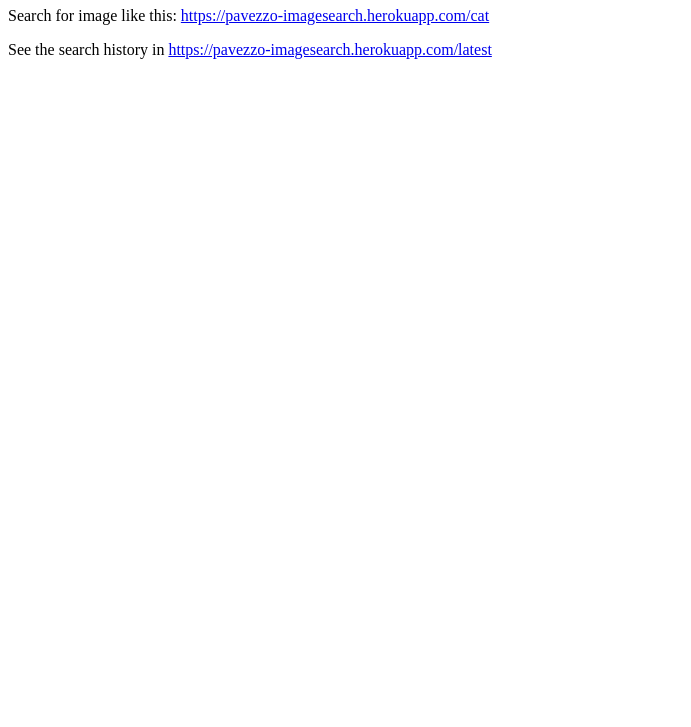
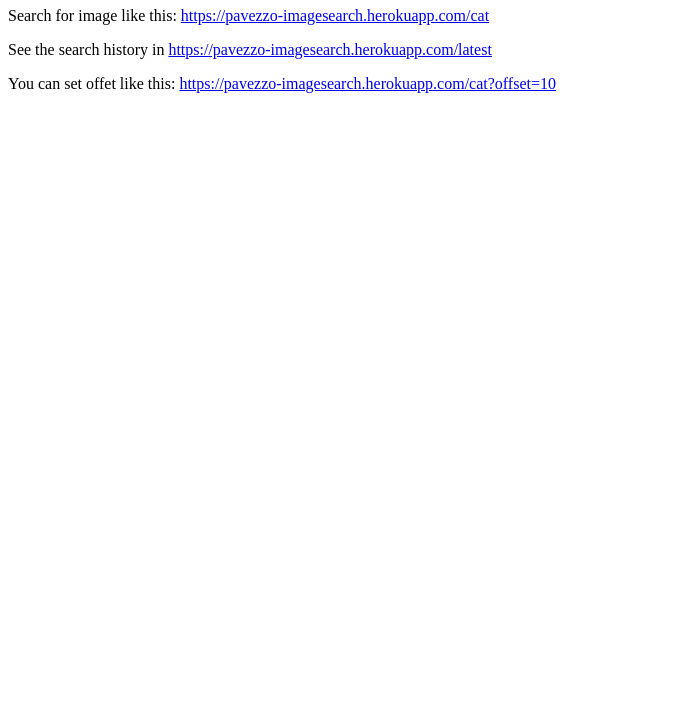
Before and after one commit to pavezzo/fcc-image-search, a website: page index.html in a window 1280 px wide. Shown: the part 73-800 px from the top of the page, without its empty margins (0-691 px from the left). Drawn offline with Linux system fonts and the light colour scheme.

Commit message:
Third commit

```diff
--- a/index.html
+++ b/index.html
@@ -9,6 +9,8 @@
           <p>Search for image like this: <a href="https://pavezzo-imagesearch.herokuapp.com/cat">https://pavezzo-imagesearch.herokuapp.com/cat</a></p>
 
           <p>See the search history in <a href="https://pavezzo-imagesearch.herokuapp.com/latest">https://pavezzo-imagesearch.herokuapp.com/latest</a></p>
+
+          <p>You can set offet like this: <a href="https://pavezzo-imagesearch.herokuapp.com/cat?offset=10">https://pavezzo-imagesearch.herokuapp.com/cat?offset=10</a></p>
       </div>
   </body>
 </html>
```
